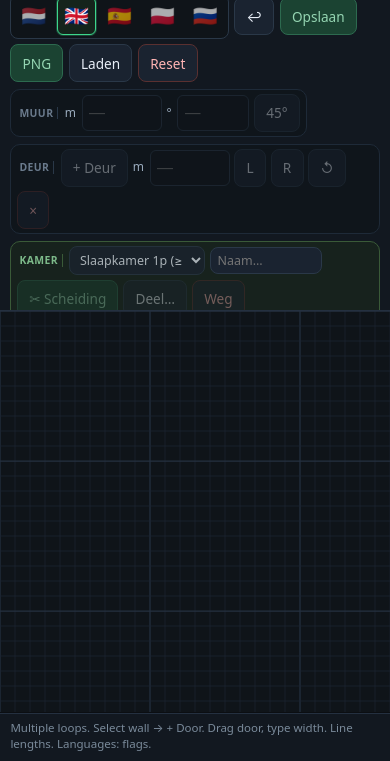
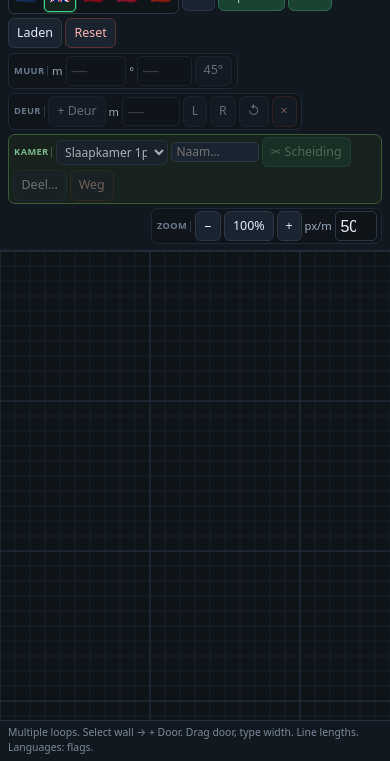
Before and after one commit to opdevlugt-tech/wand-m2, a website built with Vite: page index.html in a window 390 px wide. Shown: the part 83-844 px from the top of the page. Built offline with nearby package versions, Linux system fonts and the light colour scheme.

Commit message:
ui: compact HUD tools and parameter controls
Tighter padding, buttons, inputs, tabs and electra palette chips.

```diff
--- a/src/electra-ui.ts
+++ b/src/electra-ui.ts
@@ -129,8 +129,8 @@
     btn.title = label;
     btn.setAttribute('aria-label', label);
     const c = document.createElement('canvas');
-    c.width = 44;
-    c.height = 44;
+    c.width = 32;
+    c.height = 32;
     c.className = 'symbol-canvas';
     btn.appendChild(c);
     const lab = document.createElement('span');
@@ -139,8 +139,8 @@
     btn.appendChild(lab);
     const ctx = c.getContext('2d');
     if (ctx) {
-      ctx.clearRect(0, 0, 44, 44);
-      drawElectraSymbol(ctx, symbol, 22, 20, 28, { viewScale: 1 });
+      ctx.clearRect(0, 0, 32, 32);
+      drawElectraSymbol(ctx, symbol, 16, 15, 22, { viewScale: 1 });
     }
     btn.addEventListener('click', () => selectTool(id));
     return btn;
--- a/src/style.css
+++ b/src/style.css
@@ -38,8 +38,8 @@
 .hud {
   display: flex;
   flex-direction: column;
-  gap: 0.45rem;
-  padding: 0.5rem 0.75rem 0.55rem;
+  gap: 0.28rem;
+  padding: 0.32rem 0.55rem 0.35rem;
   background: #121820;
   border-bottom: 1px solid #243040;
   flex-shrink: 0;
@@ -48,7 +48,7 @@
 .hud-row {
   display: flex;
   align-items: center;
-  gap: 0.5rem;
+  gap: 0.35rem;
   flex-wrap: wrap;
 }
 
@@ -59,7 +59,7 @@
 .hud-brand {
   display: flex;
   align-items: center;
-  gap: 0.75rem;
+  gap: 0.45rem;
   min-width: 0;
   flex: 1 1 auto;
 }
@@ -67,35 +67,35 @@
 .hud-file {
   display: flex;
   align-items: center;
-  gap: 0.35rem;
+  gap: 0.22rem;
   flex-wrap: wrap;
 }
 
 .hud-row-tools {
-  gap: 0.45rem;
+  gap: 0.28rem;
 }
 
 .tool-group {
   display: inline-flex;
   align-items: center;
-  gap: 0.3rem;
+  gap: 0.18rem;
   flex-wrap: wrap;
-  padding: 0.25rem 0.4rem 0.25rem 0.35rem;
-  border-radius: 10px;
+  padding: 0.12rem 0.28rem 0.12rem 0.22rem;
+  border-radius: 7px;
   background: rgba(15, 20, 25, 0.65);
   border: 1px solid #1e2a38;
 }
 
 .tool-label {
-  font-size: 0.65rem;
+  font-size: 0.58rem;
   font-weight: 700;
   letter-spacing: 0.04em;
   text-transform: uppercase;
   color: #6a7a8c;
-  padding: 0 0.25rem 0 0.15rem;
+  padding: 0 0.18rem 0 0.1rem;
   border-right: 1px solid #2a3848;
-  margin-right: 0.1rem;
-  line-height: 1.2;
+  margin-right: 0.05rem;
+  line-height: 1.15;
   white-space: nowrap;
 }
 
@@ -144,9 +144,9 @@
 .lang-picker {
   display: inline-flex;
   align-items: center;
-  gap: 0.2rem;
-  padding: 0.15rem;
-  border-radius: 8px;
+  gap: 0.1rem;
+  padding: 0.08rem;
+  border-radius: 6px;
   background: #0f1419;
   border: 1px solid #2a3848;
 }
@@ -155,9 +155,9 @@
   appearance: none;
   border: 1px solid transparent;
   background: transparent;
-  border-radius: 6px;
-  padding: 0.2rem 0.35rem;
-  font-size: 1.15rem;
+  border-radius: 5px;
+  padding: 0.1rem 0.22rem;
+  font-size: 0.95rem;
   line-height: 1;
   cursor: pointer;
   opacity: 0.65;
@@ -182,30 +182,32 @@
 }
 
 .logo {
-  font-size: 1.05rem;
+  font-size: 0.9rem;
   letter-spacing: 0.02em;
 }
 
 .status {
   color: #9aabbd;
-  font-size: 0.9rem;
+  font-size: 0.75rem;
 }
 
 .scale {
   display: inline-flex;
   align-items: center;
-  gap: 0.35rem;
-  font-size: 0.85rem;
+  gap: 0.2rem;
+  font-size: 0.72rem;
   color: #9aabbd;
 }
 
 .scale input {
-  width: 4.2rem;
-  padding: 0.3rem 0.4rem;
-  border-radius: 6px;
+  width: 3.4rem;
+  padding: 0.15rem 0.28rem;
+  border-radius: 5px;
   border: 1px solid #2a3848;
   background: #0f1419;
   color: #e8eef7;
+  font-size: 0.78rem;
+  line-height: 1.2;
 }
 
 .scale input:disabled {
@@ -222,7 +224,7 @@
 }
 
 .length-field input {
-  width: 5rem;
+  width: 3.8rem;
 }
 
 .angle-field.active {
@@ -246,18 +248,20 @@
 .room-type-field {
   display: inline-flex;
   align-items: center;
-  gap: 0.25rem;
-  font-size: 0.78rem;
+  gap: 0.15rem;
+  font-size: 0.72rem;
   color: #8b9bb0;
 }
 .room-type-field select {
   background: #1a2330;
   border: 1px solid #2a3848;
   color: #e7eef7;
-  border-radius: 8px;
-  padding: 0.25rem 0.35rem;
+  border-radius: 5px;
+  padding: 0.12rem 0.25rem;
   font: inherit;
-  max-width: 8.5rem;
+  font-size: 0.75rem;
+  max-width: 7rem;
+  line-height: 1.2;
 }
 .room-type-field.active select {
   border-color: #6cb6ff;
@@ -266,40 +270,42 @@
 .room-name-field {
   display: inline-flex;
   align-items: center;
-  gap: 0.25rem;
-  font-size: 0.78rem;
+  gap: 0.15rem;
+  font-size: 0.72rem;
   color: #8b9bb0;
 }
 .room-name-field input {
-  width: 7rem;
+  width: 5.5rem;
   background: #1a2330;
   border: 1px solid #2a3848;
   color: #e7eef7;
-  border-radius: 8px;
-  padding: 0.25rem 0.4rem;
+  border-radius: 5px;
+  padding: 0.12rem 0.28rem;
   font: inherit;
+  font-size: 0.75rem;
+  line-height: 1.2;
 }
 .room-name-field.active input {
   border-color: #6cb6ff;
 }
 
 .scale-ppm input {
-  width: 3.2rem;
+  width: 2.6rem;
 }
 
 .status {
-  font-size: 0.82rem;
+  font-size: 0.72rem;
   color: #8b9bb0;
   overflow: hidden;
   text-overflow: ellipsis;
   white-space: nowrap;
-  max-width: min(52vw, 28rem);
+  max-width: min(48vw, 24rem);
 }
 
 .hint {
   margin: 0;
-  padding: 0.4rem 0.85rem 0.55rem;
-  font-size: 0.75rem;
+  padding: 0.28rem 0.65rem 0.35rem;
+  font-size: 0.68rem;
   color: #6a7a8c;
   border-top: 1px solid #1a2430;
   background: #0e1319;
@@ -311,11 +317,11 @@
 }
 
 .door-field input {
-  width: 5rem;
+  width: 3.6rem;
 }
 
 .angle-field input {
-  width: 4.5rem;
+  width: 3.4rem;
 }
 
 .btn:disabled {
@@ -328,9 +334,11 @@
   border: 1px solid #2a3848;
   background: #1a2330;
   color: #e8eef7;
-  border-radius: 8px;
-  padding: 0.4rem 0.75rem;
+  border-radius: 6px;
+  padding: 0.18rem 0.45rem;
   font: inherit;
+  font-size: 0.78rem;
+  line-height: 1.2;
   cursor: pointer;
 }
 
@@ -631,8 +639,8 @@
 
 .hint {
   margin: 0;
-  padding: 0.5rem 1rem 0.75rem;
-  font-size: 0.8rem;
+  padding: 0.28rem 0.65rem 0.4rem;
+  font-size: 0.68rem;
   color: #7a8a9a;
   background: #121820;
   border-top: 1px solid #243040;
@@ -657,9 +665,9 @@
   .hud {
     flex-direction: column;
     align-items: stretch;
-    gap: 0.45rem;
-    padding: 0.5rem 0.65rem;
-    max-height: 42dvh;
+    gap: 0.28rem;
+    padding: 0.35rem 0.5rem;
+    max-height: 38dvh;
     overflow-y: auto;
     -webkit-overflow-scrolling: touch;
   }
@@ -671,47 +679,47 @@
 
   .hud-right {
     width: 100%;
-    gap: 0.4rem;
+    gap: 0.28rem;
   }
 
   .status {
-    font-size: 0.78rem;
+    font-size: 0.7rem;
     flex: 1;
     min-width: 0;
   }
 
   .logo {
-    font-size: 0.95rem;
+    font-size: 0.85rem;
   }
 
   .scale {
-    font-size: 0.75rem;
+    font-size: 0.7rem;
   }
 
   .scale input,
   .length-field input,
   .angle-field input {
-    min-height: 2.25rem;
+    min-height: 1.85rem;
     font-size: 16px; /* voorkomt iOS zoom */
   }
 
   .btn {
-    min-height: 2.35rem;
-    padding: 0.45rem 0.7rem;
-    font-size: 0.85rem;
+    min-height: 1.9rem;
+    padding: 0.28rem 0.5rem;
+    font-size: 0.78rem;
   }
 
   .lang-btn {
-    font-size: 1.25rem;
-    padding: 0.3rem 0.4rem;
-    min-width: 2.4rem;
-    min-height: 2.4rem;
+    font-size: 1.05rem;
+    padding: 0.18rem 0.28rem;
+    min-width: 2rem;
+    min-height: 2rem;
   }
 
   .hint {
-    font-size: 0.72rem;
-    padding: 0.4rem 0.65rem 0.55rem;
-    max-height: 3.6rem;
+    font-size: 0.65rem;
+    padding: 0.28rem 0.5rem 0.4rem;
+    max-height: 3.2rem;
     overflow: auto;
   }
 
@@ -766,7 +774,7 @@
   background: #0e1319;
   border-bottom: 1px solid #243040;
   flex-shrink: 0;
-  padding: 0 0.5rem;
+  padding: 0 0.35rem;
 }
 .app-tab {
   appearance: none;
@@ -775,8 +783,8 @@
   color: #8b9bb0;
   font: inherit;
   font-weight: 600;
-  font-size: 0.88rem;
-  padding: 0.55rem 1rem;
+  font-size: 0.78rem;
+  padding: 0.35rem 0.7rem;
   cursor: pointer;
   border-bottom: 2px solid transparent;
   margin-bottom: -1px;
@@ -979,23 +987,23 @@
 .symbol-palette {
   display: flex;
   flex-wrap: wrap;
-  gap: 0.45rem;
+  gap: 0.28rem;
   align-items: center;
   max-width: min(72rem, 100%);
 }
 .symbol-primary {
   display: flex;
   flex-wrap: wrap;
-  gap: 0.3rem;
+  gap: 0.18rem;
   align-items: center;
 }
 .symbol-more {
   display: inline-flex;
   align-items: center;
-  gap: 0.3rem;
-  padding: 0.15rem 0.35rem;
+  gap: 0.18rem;
+  padding: 0.08rem 0.22rem;
   border: 1px solid #2a3848;
-  border-radius: 8px;
+  border-radius: 6px;
   background: #121820;
 }
 .symbol-more.active {
@@ -1003,7 +1011,7 @@
   box-shadow: 0 0 0 1px rgba(255, 209, 102, 0.3);
 }
 .symbol-more-label {
-  font-size: 0.68rem;
+  font-size: 0.58rem;
   font-weight: 700;
   color: #8b9bb0;
   text-transform: uppercase;
@@ -1012,21 +1020,22 @@
 .symbol-groups {
   display: flex;
   flex-wrap: wrap;
-  gap: 0.4rem 0.65rem;
+  gap: 0.22rem 0.4rem;
   align-items: flex-end;
   width: 100%;
-  margin-top: 0.25rem;
+  margin-top: 0.12rem;
 }
 .symbol-select {
   background: #1a2330;
   border: 1px solid #2a3848;
   color: #e7eef7;
-  border-radius: 6px;
-  padding: 0.28rem 0.4rem;
+  border-radius: 5px;
+  padding: 0.12rem 0.28rem;
   font: inherit;
-  font-size: 0.78rem;
-  max-width: 14rem;
+  font-size: 0.72rem;
+  max-width: 12rem;
   cursor: pointer;
+  line-height: 1.2;
 }
 .symbol-select:focus {
   outline: none;
@@ -1036,14 +1045,14 @@
   appearance: none;
   border: 1px solid #2a3848;
   background: #151c26;
-  border-radius: 8px;
-  padding: 0.15rem 0.25rem 0.12rem;
+  border-radius: 6px;
+  padding: 0.08rem 0.15rem 0.06rem;
   cursor: pointer;
   display: flex;
   flex-direction: column;
   align-items: center;
-  gap: 0.05rem;
-  min-width: 2.85rem;
+  gap: 0.02rem;
+  min-width: 2.2rem;
 }
 .symbol-btn:hover { border-color: #6cb6ff; }
 .symbol-btn.active {
@@ -1051,9 +1060,9 @@
   background: #241c10;
   box-shadow: 0 0 0 1px rgba(255, 209, 102, 0.35);
 }
-.symbol-canvas { display: block; width: 40px; height: 40px; }
+.symbol-canvas { display: block; width: 30px; height: 30px; }
 .symbol-lab {
-  font-size: 0.62rem;
+  font-size: 0.55rem;
   font-weight: 700;
   color: #8b9bb0;
   letter-spacing: 0.02em;
@@ -1064,8 +1073,10 @@
   background: #1a2330;
   border: 1px solid #2a3848;
   color: #e7eef7;
-  border-radius: 8px;
-  padding: 0.3rem 0.45rem;
+  border-radius: 5px;
+  padding: 0.15rem 0.35rem;
   font: inherit;
+  font-size: 0.78rem;
+  line-height: 1.2;
   width: 9rem;
 }
```
